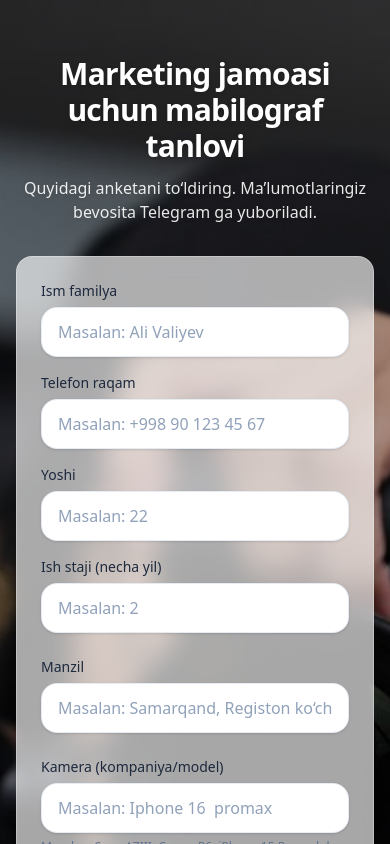
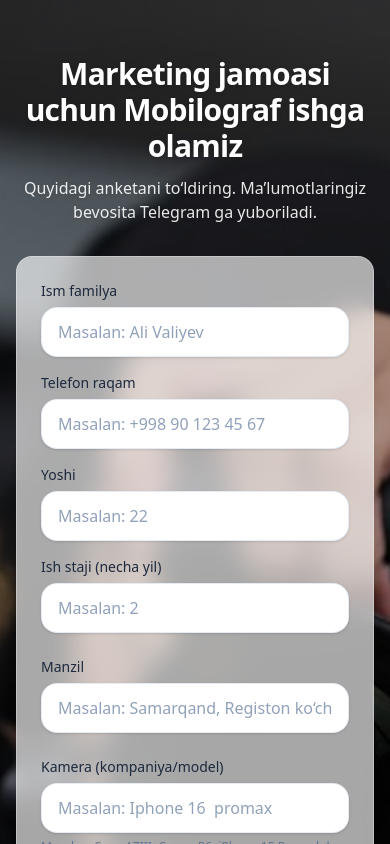
Before and after one commit to UchqunTurdiyev/Xodimlar-so-rovnomasi, a Next.js app: page / in a window 390 px wide. Shown: the top 844 px of the page. Built offline with nearby package versions, Linux system fonts and the light colour scheme.

Commit message:
Mobilograf

```diff
--- a/app/page.tsx
+++ b/app/page.tsx
@@ -74,7 +74,7 @@ export default function Page() {
           <div className="mx-auto max-w-4xl">
             <div className="text-center text-white drop-shadow">
               <h1 className="text-3xl md:text-5xl font-bold tracking-tight">
-                Marketing jamoasi uchun mabilograf tanlovi
+                Marketing jamoasi uchun Mobilograf ishga olamiz
               </h1>
               <p className="mt-3 text-white/90">
                 Quyidagi <span className="font-medium">anketani</span> to‘ldiring.
```
